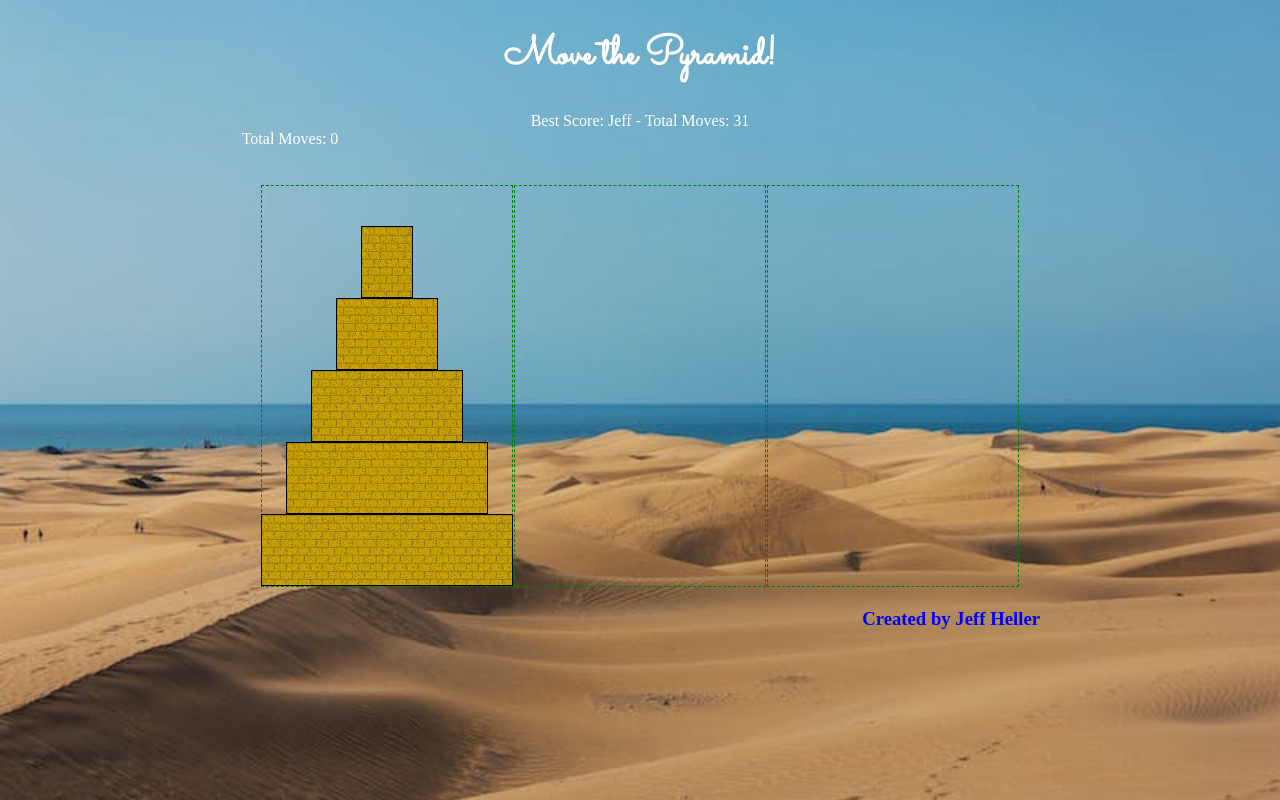
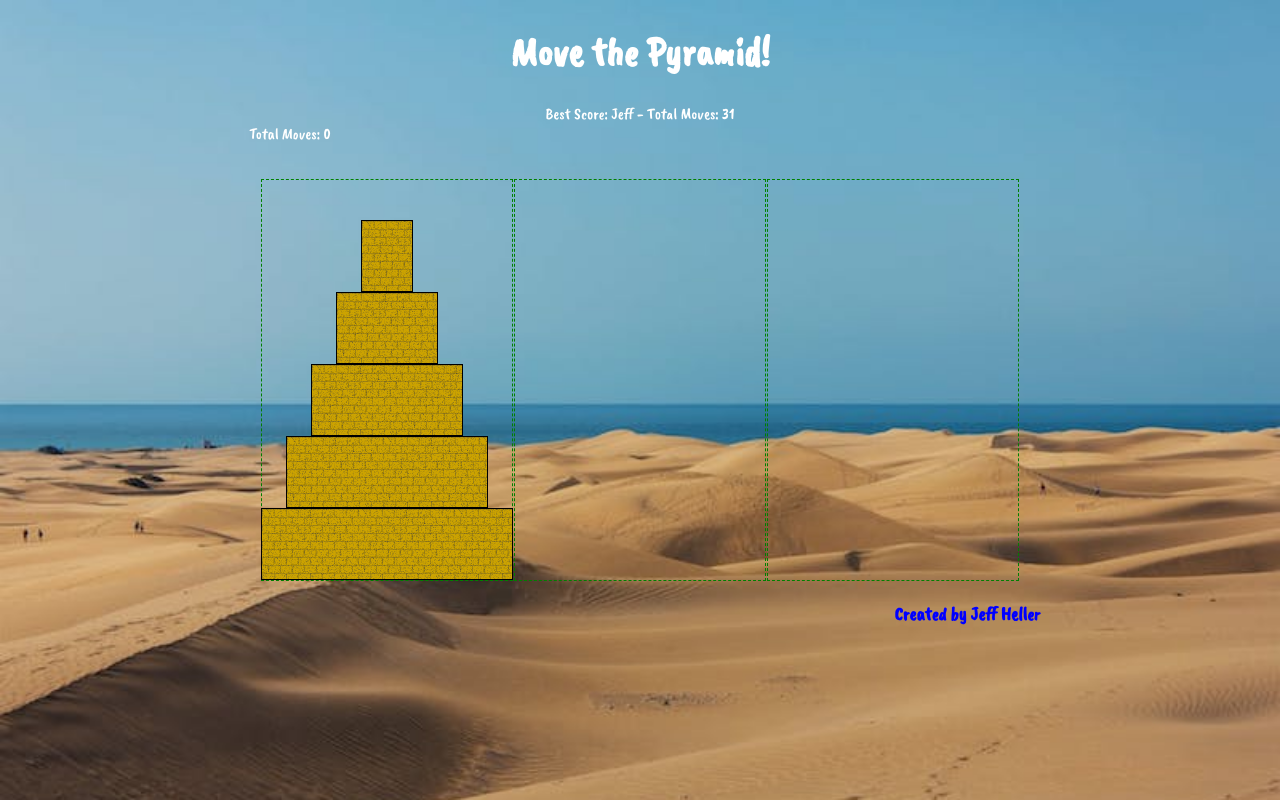
Before and after one commit to Jheller11/pyramids, a plain HTML site: page game.html in a window 1280 px wide. Drawn offline with nearby package versions, Linux system fonts and the light colour scheme.

Commit message:
updated styling/font

```diff
--- a/game.html
+++ b/game.html
@@ -6,8 +6,7 @@
     <meta http-equiv="X-UA-Compatible" content="ie=edge">
     <title>Pyramids!</title>
     <link rel="stylesheet" href="style.css">
-    <link href="https://fonts.googleapis.com/css?family=Sacramento" rel="stylesheet">
-</head>
+    <link href="https://fonts.googleapis.com/css?family=Caveat+Brush" rel="stylesheet">
 <body>
     <header>
         <h1>Move the Pyramid!</h1>
--- a/style.css
+++ b/style.css
@@ -7,6 +7,13 @@ body {
     background-size: cover;
     text-align: center;
     color: white;
+    font-family: 'Caveat Brush', cursive;
+    animation: fadein 1.5s;
+}
+
+@keyframes fadein {
+    from {opacity: 0; color: rgb(49, 214, 255); }
+    to {opacity: 1; color: white; }
 }
 
 a {
@@ -23,7 +30,7 @@ a {
 }
 
 h1 {
-    font-family: 'Sacramento', cursive;
+    font-family: 'Caveat Brush', cursive;
     font-size: 250%;
 }
 
@@ -59,7 +66,7 @@ h1 {
 }
 
 .column:hover {
-    border: 1px dashed red;
+    border: 1px dashed lime;
 }
 
 .block1 {
```
Also changed, not shown: index.html (+1 -1 lines).
